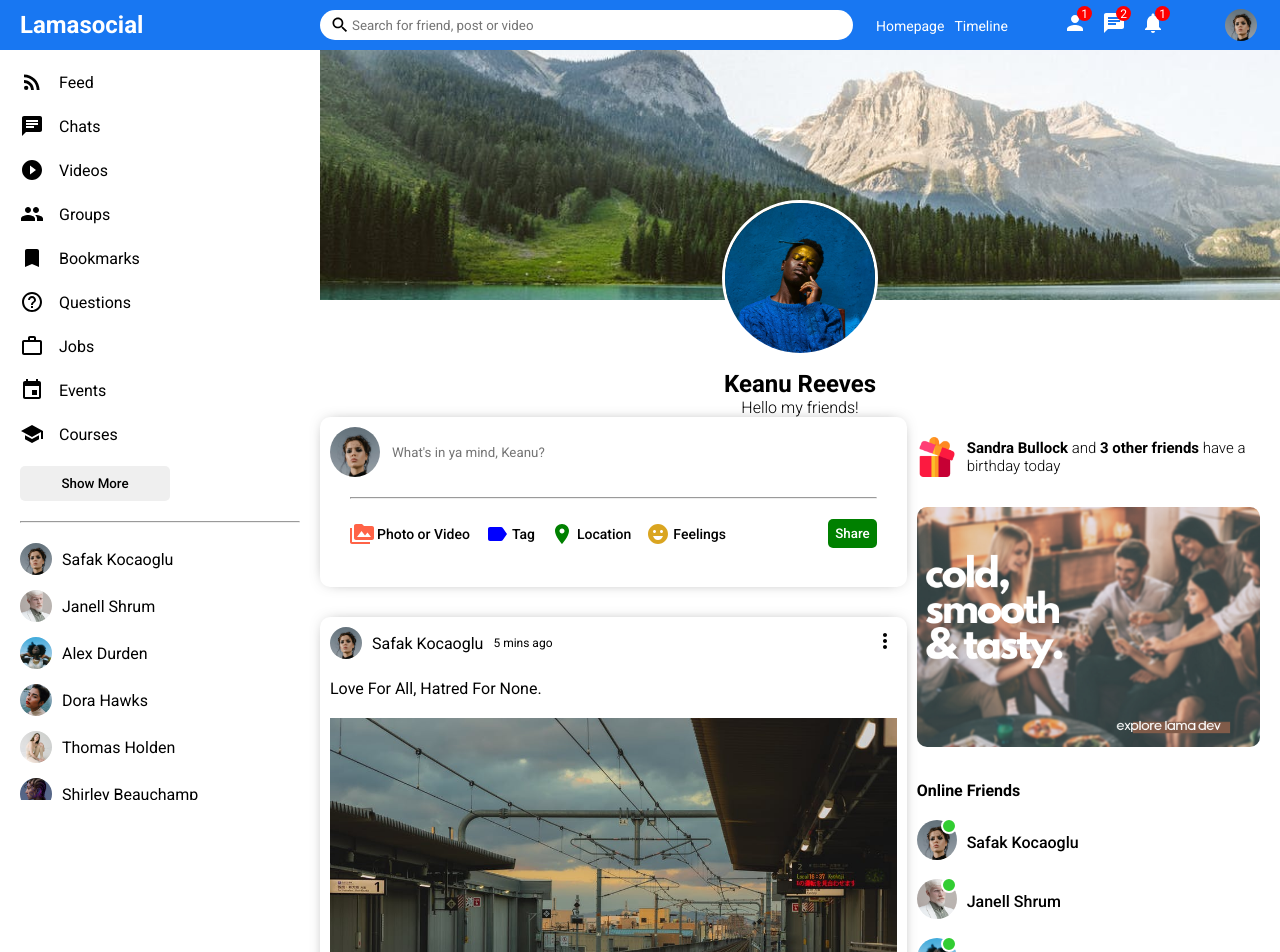
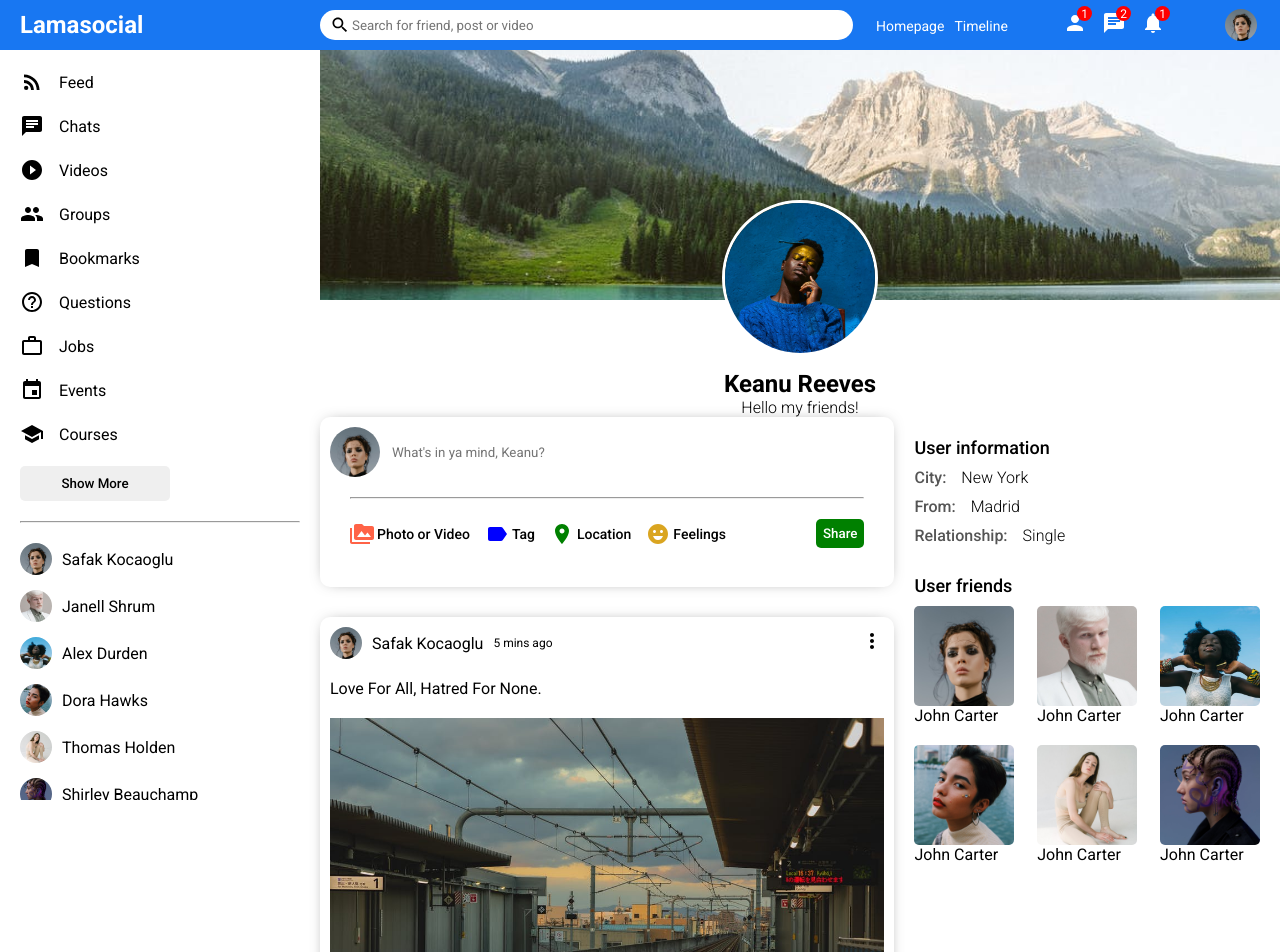
Before and after one commit to prakshh/LamaSocial, a React (Create React App) app in the folder react-social/: page / in a window 1280 px wide. Shown: the top 952 px of the page. Built offline with nearby package versions, Linux system fonts and the light colour scheme; the HTML template or start-up script is replaced by a standard one.

Commit message:
profilePage - rightBar

```diff
--- a/react-social/src/components/rightbar/Rightbar.jsx
+++ b/react-social/src/components/rightbar/Rightbar.jsx
@@ -2,10 +2,11 @@
 import { Users } from "../../dummyData";
 import Online from "../online/Online";
 
-export default function Rightbar() {
-  return (
-    <div className="rightbar">
-      <div className="rightbarWrapper">
+export default function Rightbar({ profile }) {
+
+  const HomeRightbar = () => {
+    return (
+      <>
         <div className="birthdayContainer">
           <img className="birthdayImg" src="assets/gift.png" alt="" />
           <span className="birthdayText">
@@ -19,6 +20,90 @@
             <Online key={u.id} user={u} />
           ))}
         </ul>
+      </>
+    )
+  }
+
+  const ProfileRightbar = () => {
+    return (
+      <>
+        <h4 className="rightbarTitle">User information</h4>
+        <div className="rightbarInfo">
+          <div className="rightbarInfoItem">
+            <span className="rightbarInfoKey">City:</span>
+            <span className="rightbarInfoValue">New York</span>
+          </div>
+          <div className="rightbarInfoItem">
+            <span className="rightbarInfoKey">From:</span>
+            <span className="rightbarInfoValue">Madrid</span>
+          </div>
+          <div className="rightbarInfoItem">
+            <span className="rightbarInfoKey">Relationship:</span>
+            <span className="rightbarInfoValue">Single</span>
+          </div>
+        </div>
+
+        <h4 className="rightbarTitle">User friends</h4>
+        <div className="rightbarFollowings">
+          <div className="rightbarFollowing">
+            <img
+              src="assets/person/1.jpeg"
+              alt=""
+              className="rightbarFollowingImg"
+            />
+            <span className="rightbarFollowingName">John Carter</span>
+          </div>
+          <div className="rightbarFollowing">
+            <img
+              src="assets/person/2.jpeg"
+              alt=""
+              className="rightbarFollowingImg"
+            />
+            <span className="rightbarFollowingName">John Carter</span>
+          </div>
+          <div className="rightbarFollowing">
+            <img
+              src="assets/person/3.jpeg"
+              alt=""
+              className="rightbarFollowingImg"
+            />
+            <span className="rightbarFollowingName">John Carter</span>
+          </div>
+          <div className="rightbarFollowing">
+            <img
+              src="assets/person/4.jpeg"
+              alt=""
+              className="rightbarFollowingImg"
+            />
+            <span className="rightbarFollowingName">John Carter</span>
+          </div>
+          <div className="rightbarFollowing">
+            <img
+              src="assets/person/5.jpeg"
+              alt=""
+              className="rightbarFollowingImg"
+            />
+            <span className="rightbarFollowingName">John Carter</span>
+          </div>
+          <div className="rightbarFollowing">
+            <img
+              src="assets/person/6.jpeg"
+              alt=""
+              className="rightbarFollowingImg"
+            />
+            <span className="rightbarFollowingName">John Carter</span>
+          </div>
+        </div>
+      </>
+    )
+  }
+
+  return (
+    <div className="rightbar">
+      <div className="rightbarWrapper">
+        {/* <ProfileRightbar /> */}
+        {/* <HomeRightbar /> */}
+        {profile ? <ProfileRightbar /> : <HomeRightbar />}
       </div>
     </div>
   )
--- a/react-social/src/components/rightbar/rightbar.css
+++ b/react-social/src/components/rightbar/rightbar.css
@@ -1,10 +1,10 @@
 .rightbar {
   flex: 3.5;
+  margin-left: 20px;
 }
 
 .rightbarWrapper {
   padding: 20px 20px 0 0;
-    margin-left: 10px;
 }
 
 .birthdayContainer {
@@ -38,3 +38,47 @@
   margin: 0;
   list-style: none;
 }
+
+.rightbarTitle{
+  font-size: 18px;
+  font-weight: 500;
+  margin-bottom: 10px;
+}
+
+.rightbarInfo{
+  margin-bottom: 30px;
+}
+
+.rightbarInfoItem{
+  margin-bottom: 10px;
+}
+
+.rightbarInfoKey{
+  font-weight: 500;
+  margin-right: 15px;
+  color: #555;
+}
+
+.rightbarInfoValue{
+  font-weight: 300;
+}
+
+.rightbarFollowings{
+  display: flex;
+  flex-wrap: wrap;
+  justify-content: space-between;
+}
+
+.rightbarFollowing{
+  display: flex;
+  flex-direction: column;
+  margin-bottom: 20px;
+  cursor: pointer;
+}
+
+.rightbarFollowingImg{
+  width: 100px;
+  height: 100px;
+  object-fit: cover;
+  border-radius: 5px;
+}
--- a/react-social/src/pages/profile/Profile.jsx
+++ b/react-social/src/pages/profile/Profile.jsx
@@ -31,7 +31,7 @@
             </div>
             <div className="profileRightBottom">
               <Feed />
-              <Rightbar />
+              <Rightbar profile />
             </div>
           </div>
         </div>
```
Lines whose indentation alone changed are shown as unchanged.
